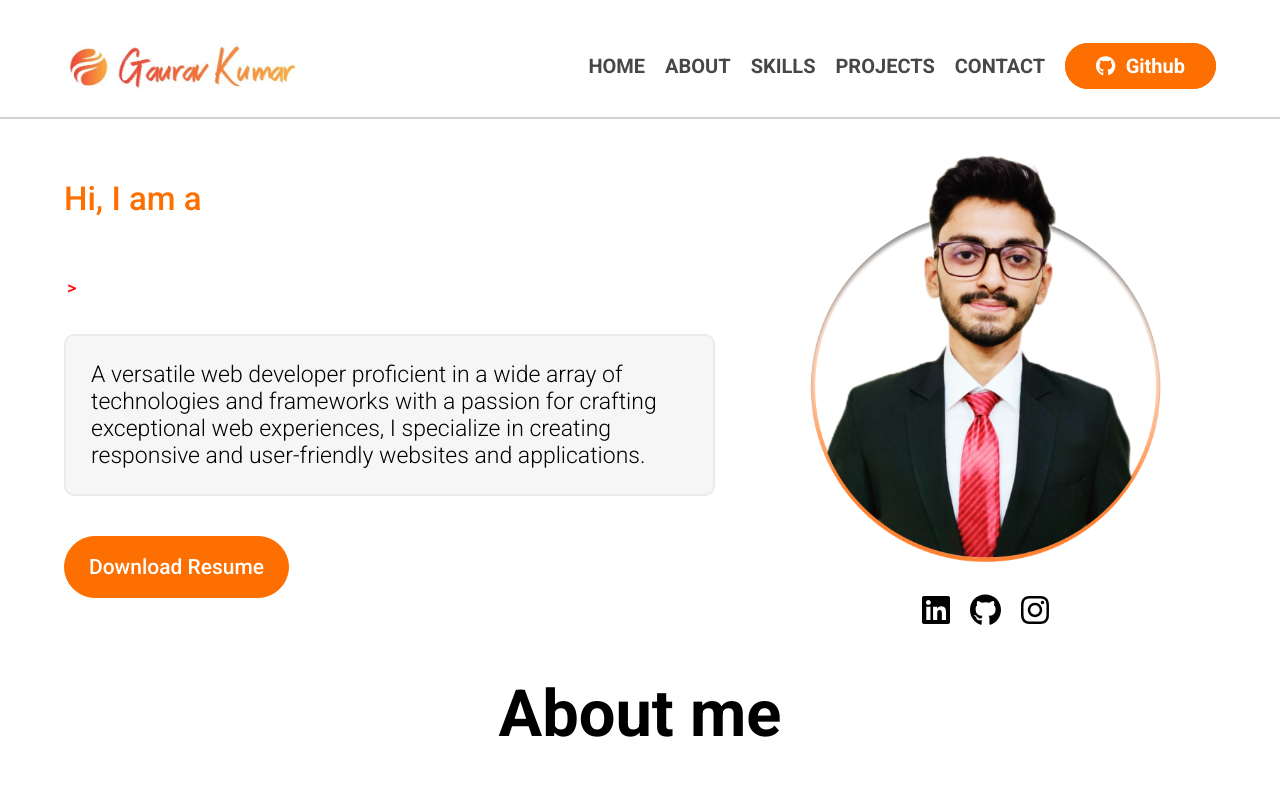
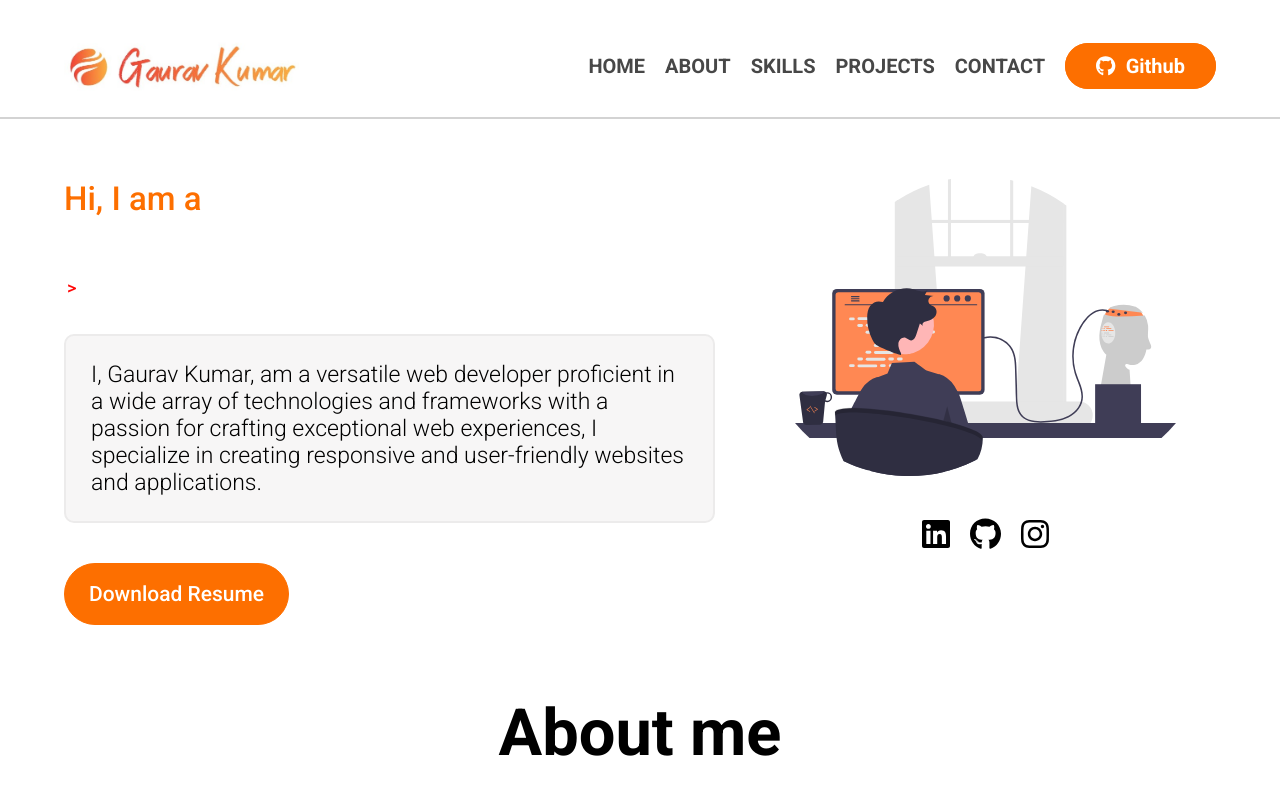
Before and after one commit to GauravKumar2601/gaurav-react-portfolio, a React (Vite) app: page / in a window 1280 px wide. Shown: the top 800 px of the page. Built offline with nearby package versions, Linux system fonts and the light colour scheme.

Commit message:
updated profile img

```diff
--- a/src/components/header/header.component.jsx
+++ b/src/components/header/header.component.jsx
@@ -1,6 +1,6 @@
 import React from "react";
 import Navbar from "./nav.component";
-import profile from "../../assets/images/img.png";
+import profile from "../../assets/images/profile.svg";
 import { useTypewriter, Cursor } from "react-simple-typewriter";
 import { FontAwesomeIcon } from "@fortawesome/react-fontawesome";
 import {
@@ -37,8 +37,8 @@ const Header = () => {
             </span>
 
             <p>
-              A versatile web developer proficient in a wide array of
-              technologies and frameworks with a passion for crafting
+              I, Gaurav Kumar, am a versatile web developer proficient in a wide
+              array of technologies and frameworks with a passion for crafting
               exceptional web experiences, I specialize in creating responsive
               and user-friendly websites and applications.
             </p>
--- a/src/components/header/header.styles.css
+++ b/src/components/header/header.styles.css
@@ -107,6 +107,7 @@ header .main .main-img {
 
 header .main .main-img div img {
   width: 100%;
+  padding: 5rem 4rem 1rem 4rem;
 }
 
 header .social-icon {
```
Also changed, not shown: src/assets/images/img.png (deleted), src/assets/images/profile.svg (added).
